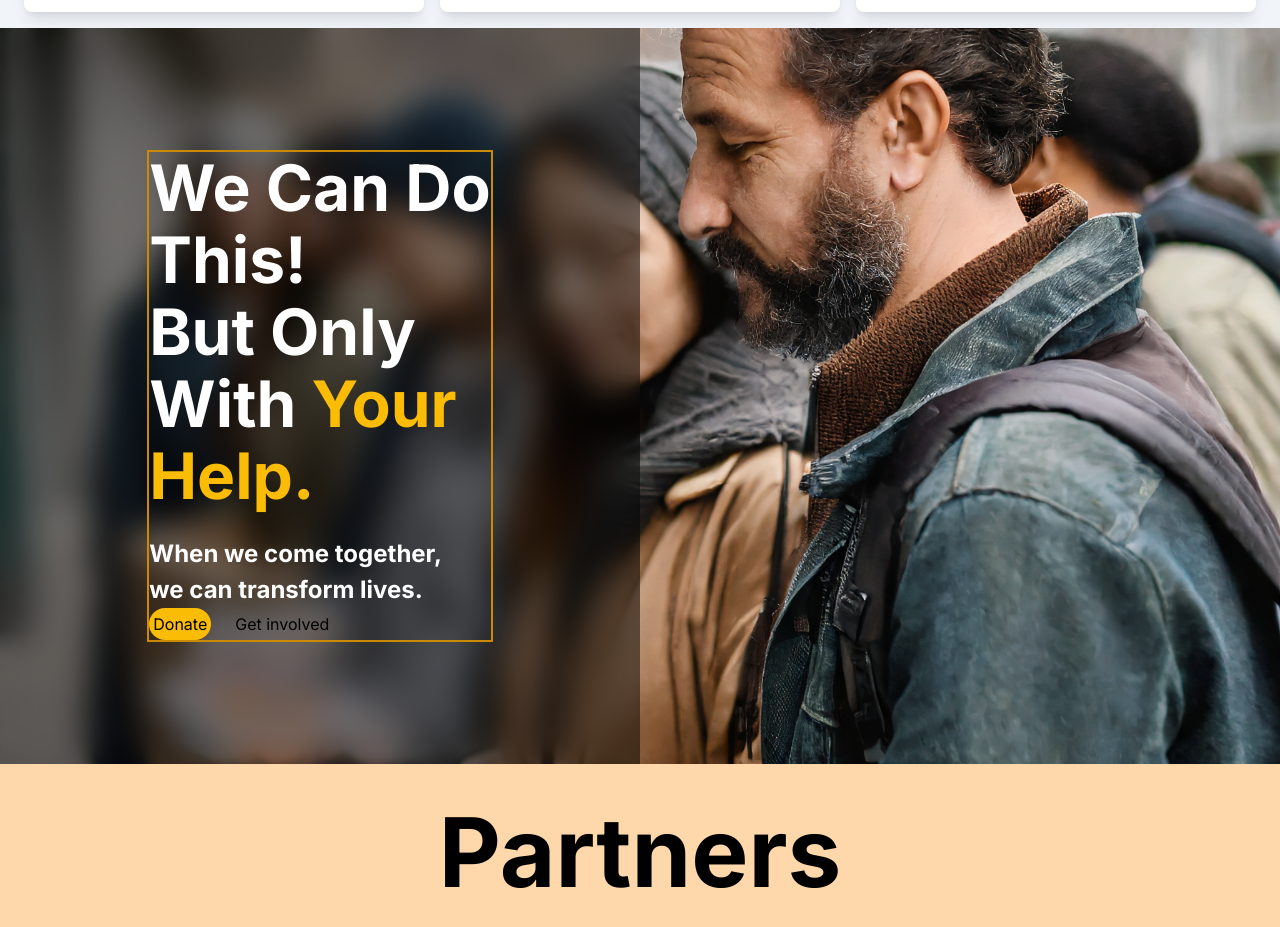
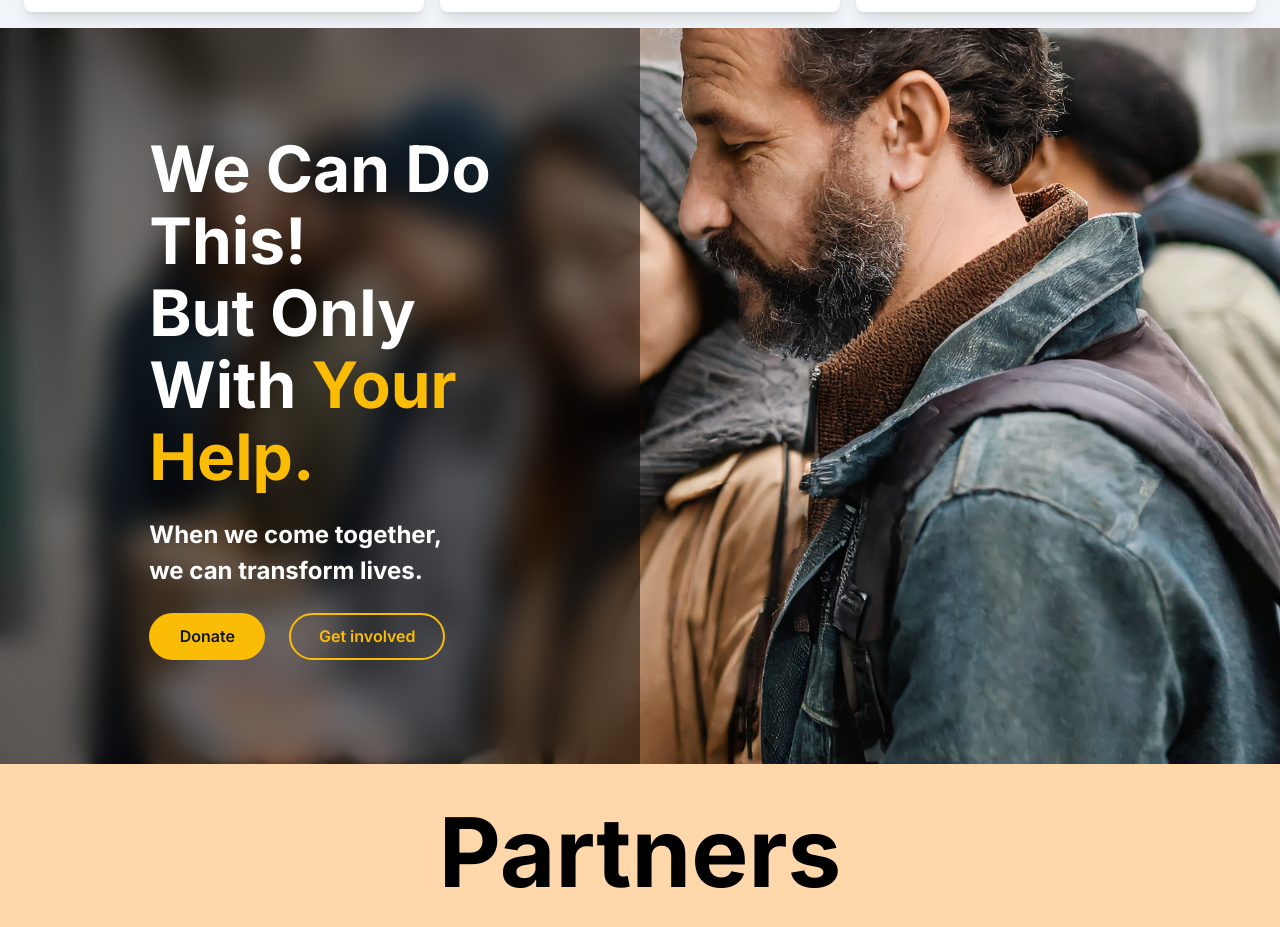
Before and after one commit to keelworks/keelworks-website, a React (Vite) app: page / in a window 1280 px wide. Shown: the part 1300-2227 px from the top of the page. Built offline with nearby package versions, Linux system fonts and the light colour scheme.

Commit message:
adding donate, Get Involved btns

```diff
--- a/src/Components/Homepage/Banner/Banner.jsx
+++ b/src/Components/Homepage/Banner/Banner.jsx
@@ -11,7 +11,7 @@ const Banner = () => {
       }}
     >
       <div className="absolute top-0 left-0 w-1/2 h-full flex justify-center items-center bg-black bg-opacity-50 backdrop-blur-lg">
-        <div className="border-solid border-2 border-yellow-600 mx-[3rem]">
+        <div className=" mx-[3rem]">
           <h1 className="text-[4rem] leading-[4.5rem] font-bold text-white">
             We Can Do <br /> This! <br />
             But Only
@@ -26,9 +26,13 @@ const Banner = () => {
             When we come together,
             <br /> we can transform lives.
           </h5>
-          <div className="flex gap-6">
-            <button className="bg-primary500 rounded-full p-1">Donate</button>
-            <button>Get involved</button>
+          <div className="flex gap-6 mt-6">
+            <button className="w-[116px] h-[47px] bg-primary500 rounded-full text-[#101828] font-semibold">
+              Donate
+            </button>
+            <button className="w-[156px] h-[47px] border-primary500 border-solid border-[2px] rounded-full text-primary500 font-semibold">
+              Get involved
+            </button>
           </div>
         </div>
       </div>
```
